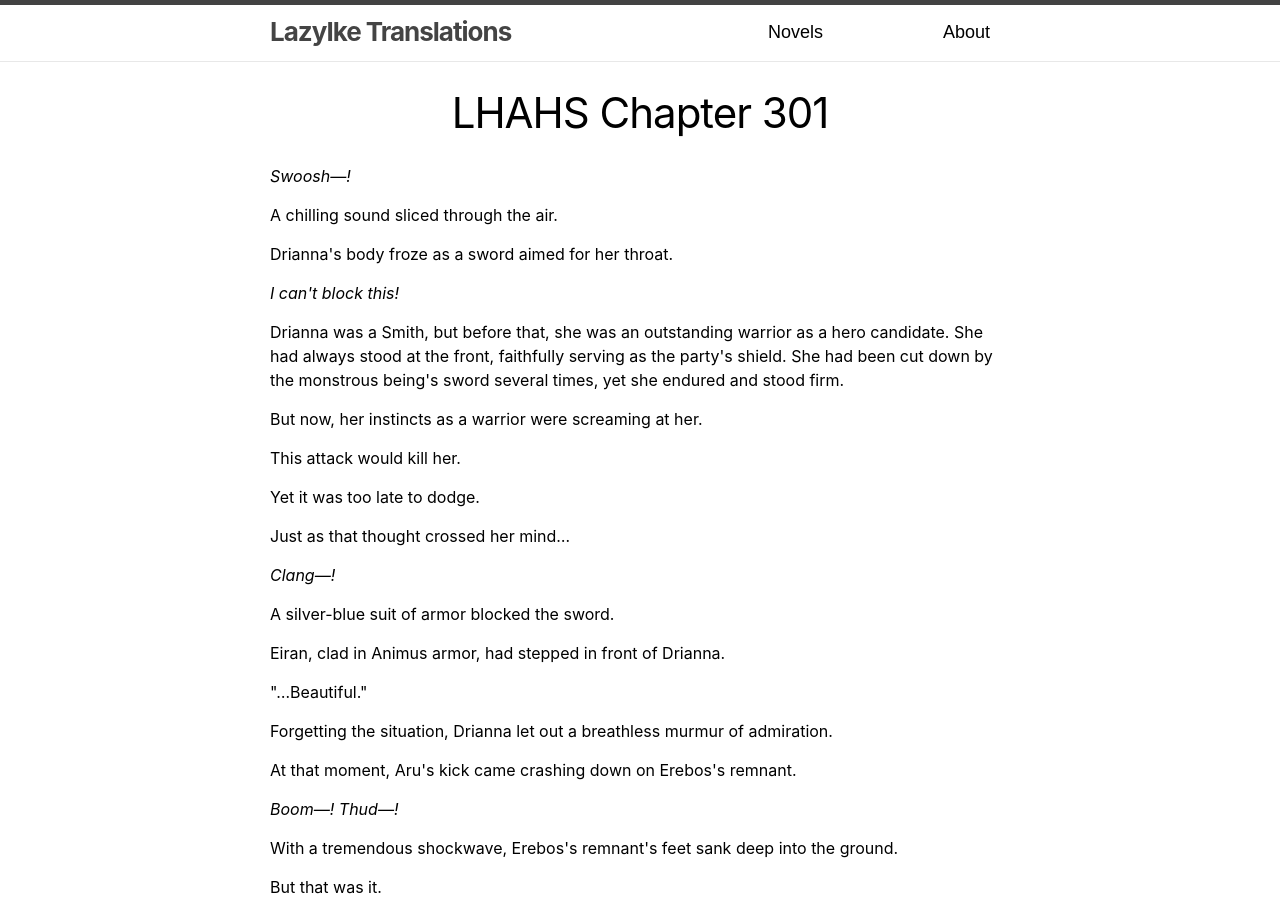
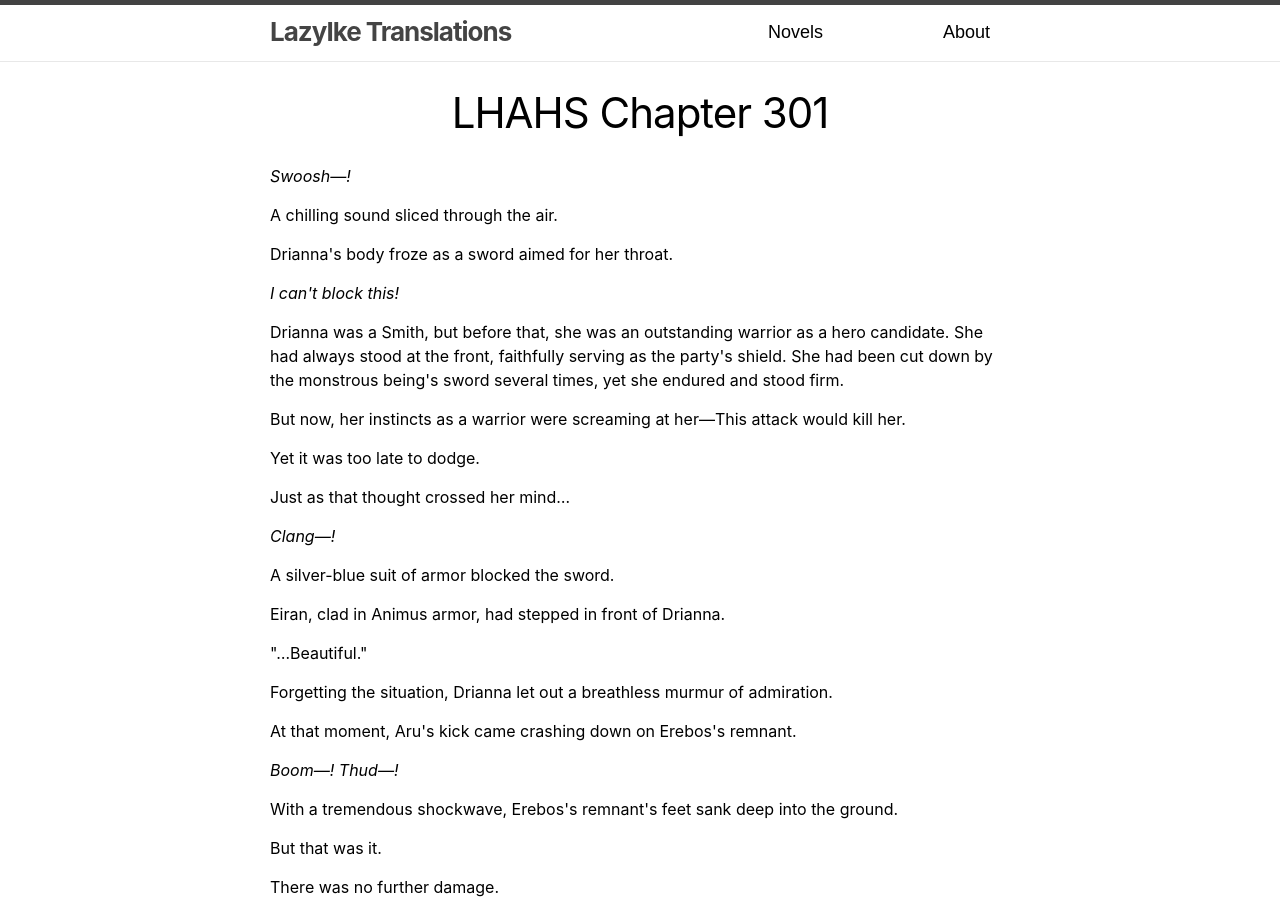
Before and after one commit to LazyIke/lazyike.github.io, a Jekyll site: the page built from _posts/2025-02-07-LHAHS301.md, in a window 1280 px wide and 900 px high. Built offline with Jekyll 4.4.1, drawn with Linux system fonts in a browser that asks for light colours; comment, search, counter and statistics services are not loaded; some of the changed text lies outside the part shown.

```diff
--- a/_posts/2025-02-07-LHAHS301.md
+++ b/_posts/2025-02-07-LHAHS301.md
@@ -17,9 +17,7 @@ Drianna's body froze as a sword aimed for her throat.
 
 Drianna was a Smith, but before that, she was an outstanding warrior as a hero candidate. She had always stood at the front, faithfully serving as the party's shield. She had been cut down by the monstrous being's sword several times, yet she endured and stood firm.
 
-But now, her instincts as a warrior were screaming at her.
-
-This attack would kill her.
+But now, her instincts as a warrior were screaming at her—This attack would kill her.
 
 Yet it was too late to dodge.
 
@@ -269,9 +267,7 @@ Golden fire surged from Dweno's body.
 
 *Kwaaang—!*
 
-The black flames devoured Dweno's fire.
-
-And even burned Dweno himself.
+The black flames devoured Dweno's fire, and even burned Dweno himself.
 
 *At that moment—*
 
```
